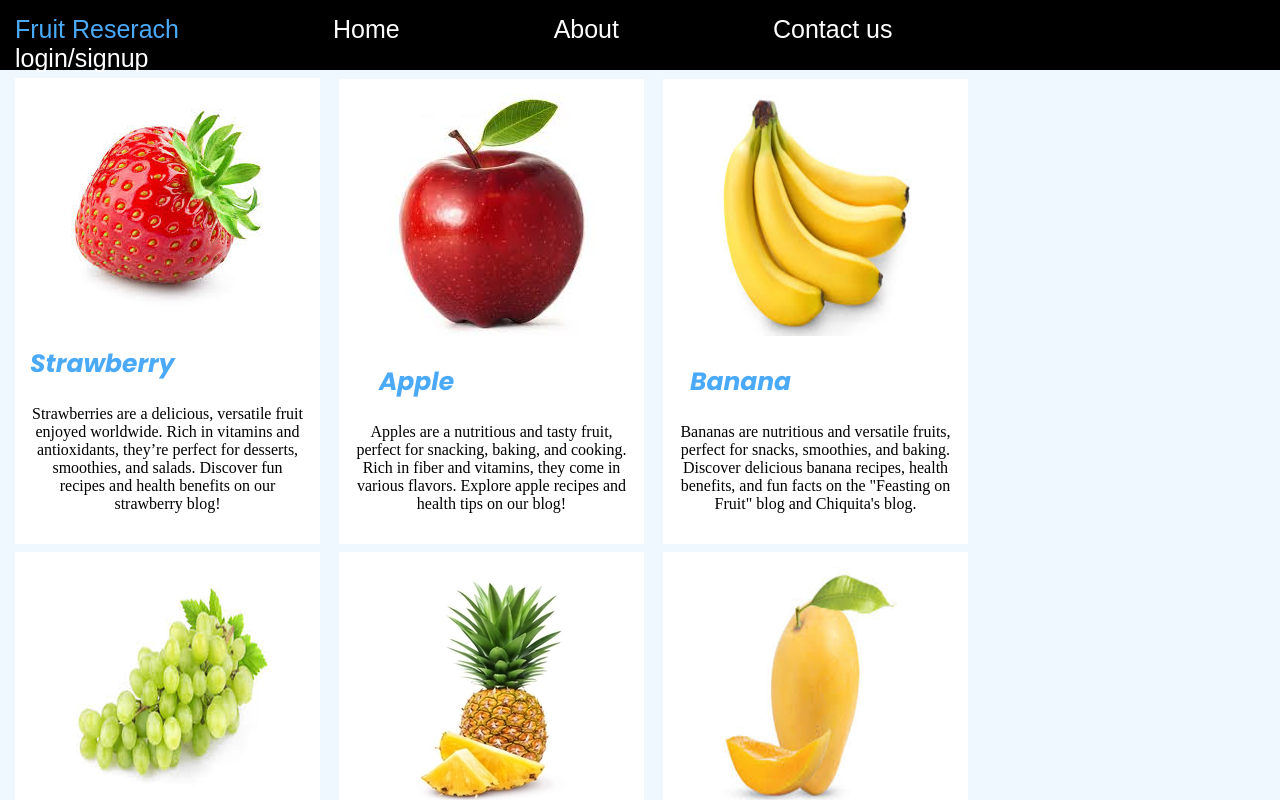
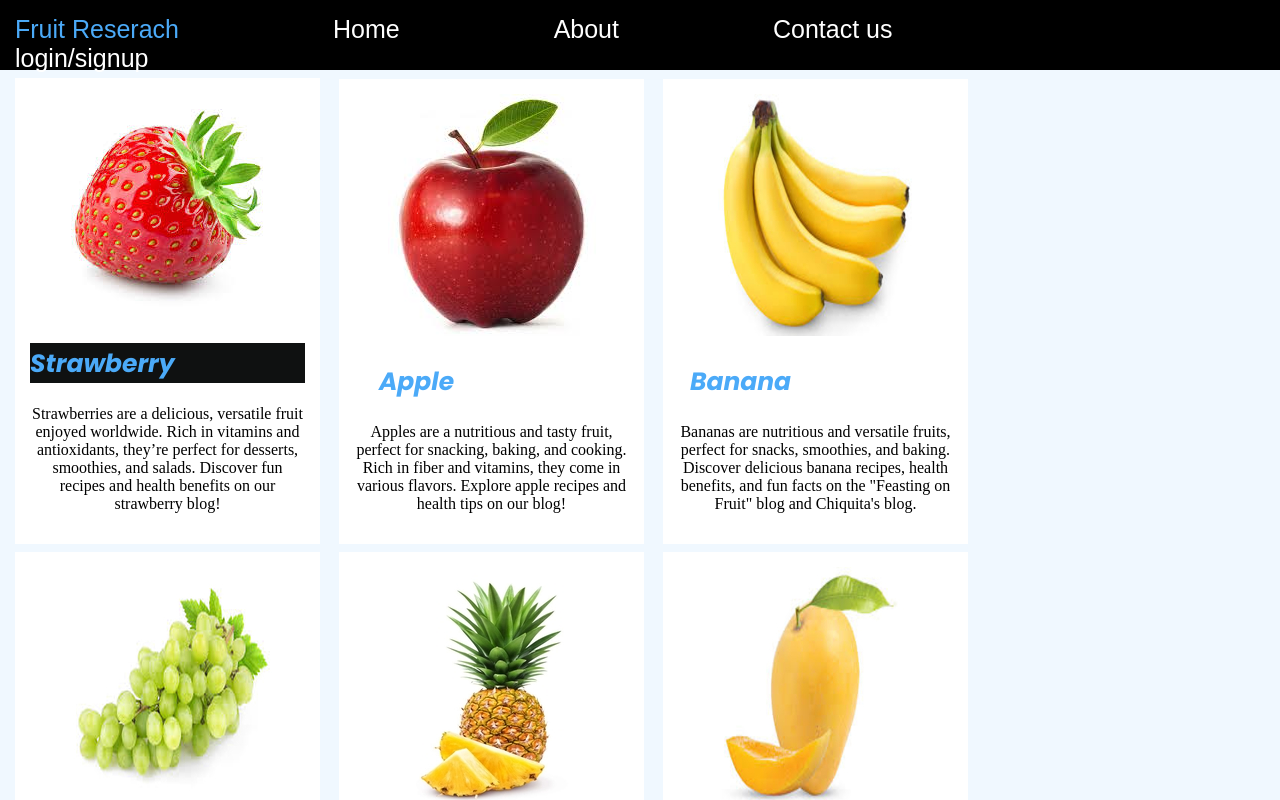
Before and after one commit to AyanKhurt/Fruit-Research, a plain HTML site: page index.html in a window 1280 px wide. In both pictures the pointer is over the element "Strawberry". Shown: the top 800 px of the page. Drawn offline with Linux system fonts and the light colour scheme.

Commit message:
new changes

```diff
--- a/style.css
+++ b/style.css
@@ -52,3 +52,6 @@ footer
     padding: 10px;
     margin-top: 20px;
 }
+h1:hover {
+    background-color: #0f1111;
+}
```
